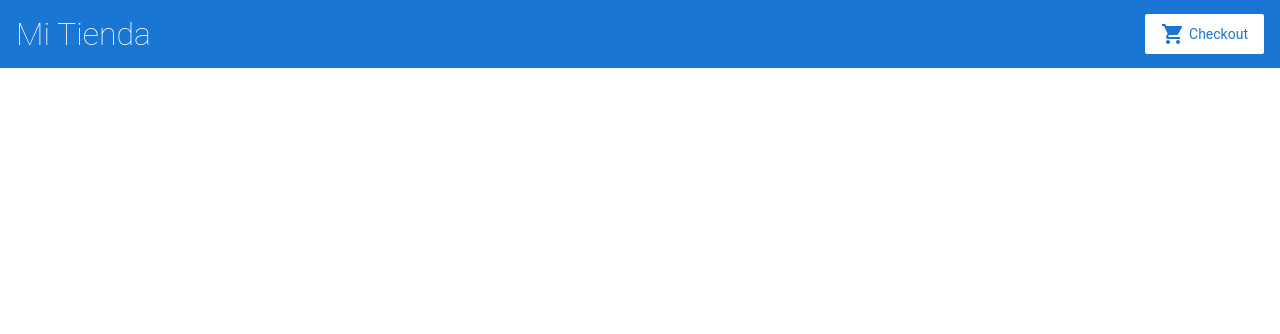
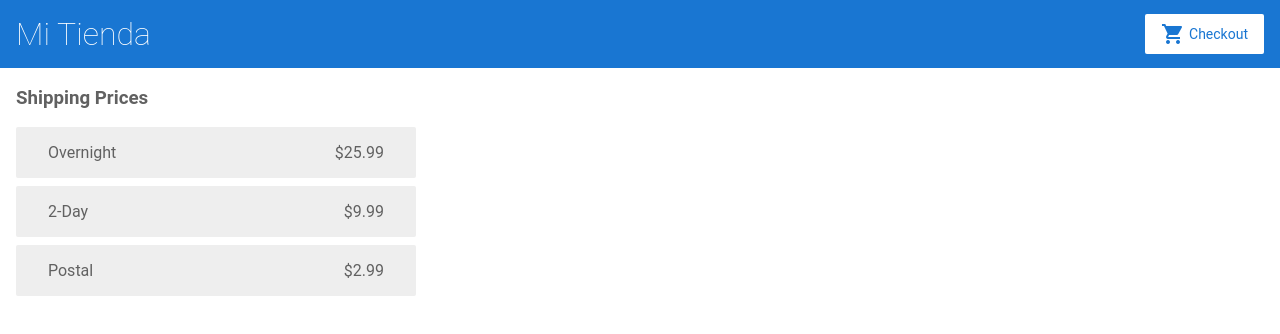
Before and after one commit to MartiSanz/angular, an Angular app: page /shipping in a window 1280 px wide. Before the commit this address led to /. Shown: the top 334 px of the page. Built offline with nearby package versions, Linux system fonts and the light colour scheme.

Commit message:
4 files modified, 3 added

```diff
--- a/src/app/cart.service.ts
+++ b/src/app/cart.service.ts
@@ -1,6 +1,8 @@
 import { Injectable } from '@angular/core';
 // importo la interfac products
 import { Product } from './products';
+// precio de envios
+import { HttpClient } from '@angular/common/http';
 
 @Injectable({
   providedIn: 'root',
@@ -9,7 +11,7 @@
   // creo una variable que almacene la matriz de productos
   items: Product[] = [];
 
-  constructor() {}
+  constructor(private http: HttpClient) {}
 
   //agrega un producto al carrito
   addToCart(product: Product) {
@@ -26,4 +28,12 @@
     this.items = [];
     return this.items;
   }
+
+  // get precio de los envios
+  // type: string; price: number --> son los datos que contiene el JSON de envios
+  getShippingPrices() {
+    return this.http.get<{ type: string; price: number }[]>(
+      '/assets/shipping.json'
+    );
+  }
 }
--- a/src/app/cart/cart.component.html
+++ b/src/app/cart/cart.component.html
@@ -1 +1,6 @@
-<p>cart works!</p>
+<h3>Cart</h3>
+
+<div class="cart-item" *ngFor="let item of items">
+  <span>{{ item.name }}</span>
+  <span>{{ item.price | currency }}</span>
+</div>
--- a/src/app/cart/cart.component.ts
+++ b/src/app/cart/cart.component.ts
@@ -1,4 +1,5 @@
 import { Component, OnInit } from '@angular/core';
+import { CartService } from '../cart.service';
 
 @Component({
   selector: 'app-cart',
@@ -6,5 +7,7 @@
   styleUrls: ['./cart.component.css'],
 })
 export class CartComponent {
-  constructor() {}
+  items = this.cartService.getItems();
+
+  constructor(private cartService: CartService) {}
 }
--- /dev/null
+++ b/src/app/shipping/shipping.component.html
@@ -0,0 +1,6 @@
+<h3>Shipping Prices</h3>
+
+<div class="shipping-item" *ngFor="let shipping of shippingCosts | async">
+  <span>{{ shipping.type }}</span>
+  <span>{{ shipping.price | currency }}</span>
+</div>
--- /dev/null
+++ b/src/app/shipping/shipping.component.ts
@@ -0,0 +1,15 @@
+import { Component, OnInit } from '@angular/core';
+import { CartService } from '../cart.service';
+
+@Component({
+  selector: 'app-shipping',
+  templateUrl: './shipping.component.html',
+  styleUrls: ['./shipping.component.css'],
+})
+export class ShippingComponent implements OnInit {
+  constructor(private cartService: CartService) {}
+
+  shippingCosts = this.cartService.getShippingPrices();
+
+  ngOnInit(): void {}
+}
```
Also changed, not shown: src/app/app.module.ts (+9 -9 lines), src/app/shipping/shipping.component.css (added), 1 other file (tests, documents, lock files or other folders).
